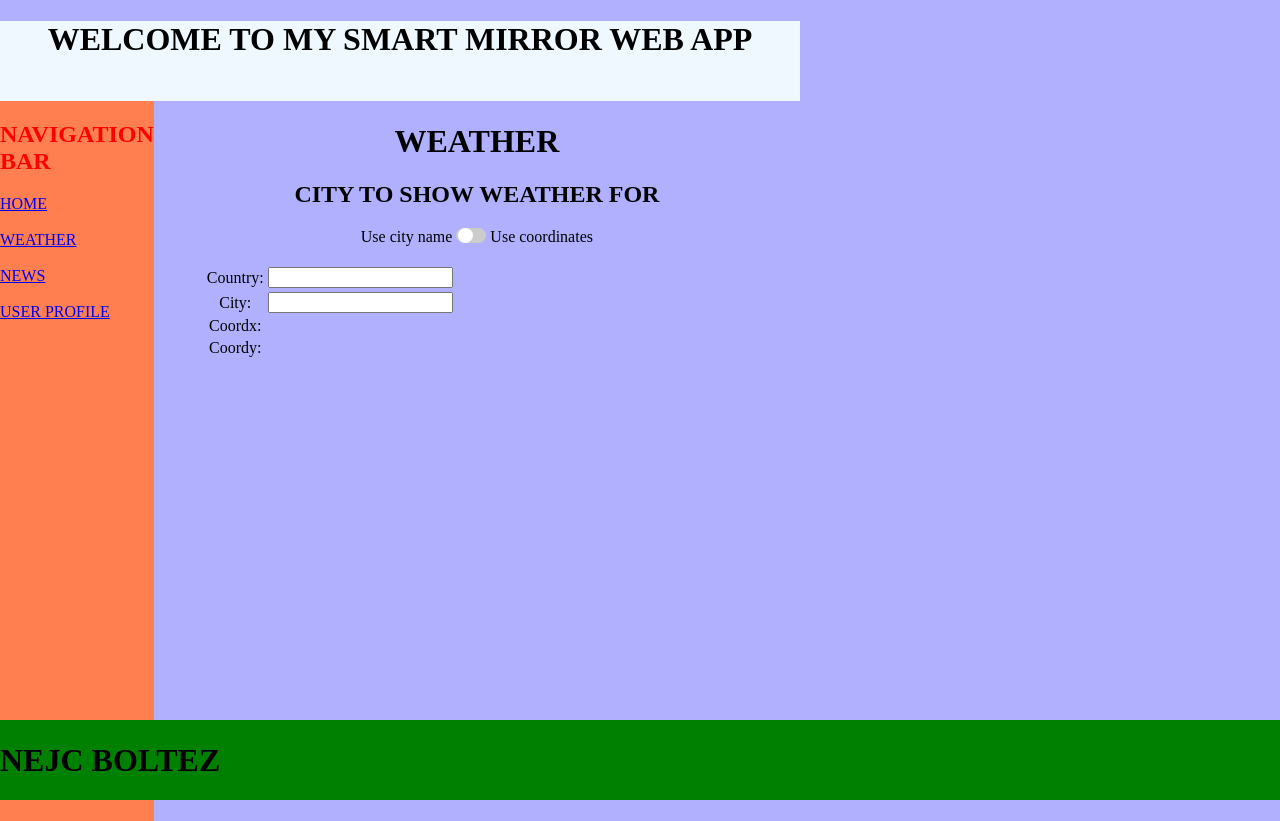
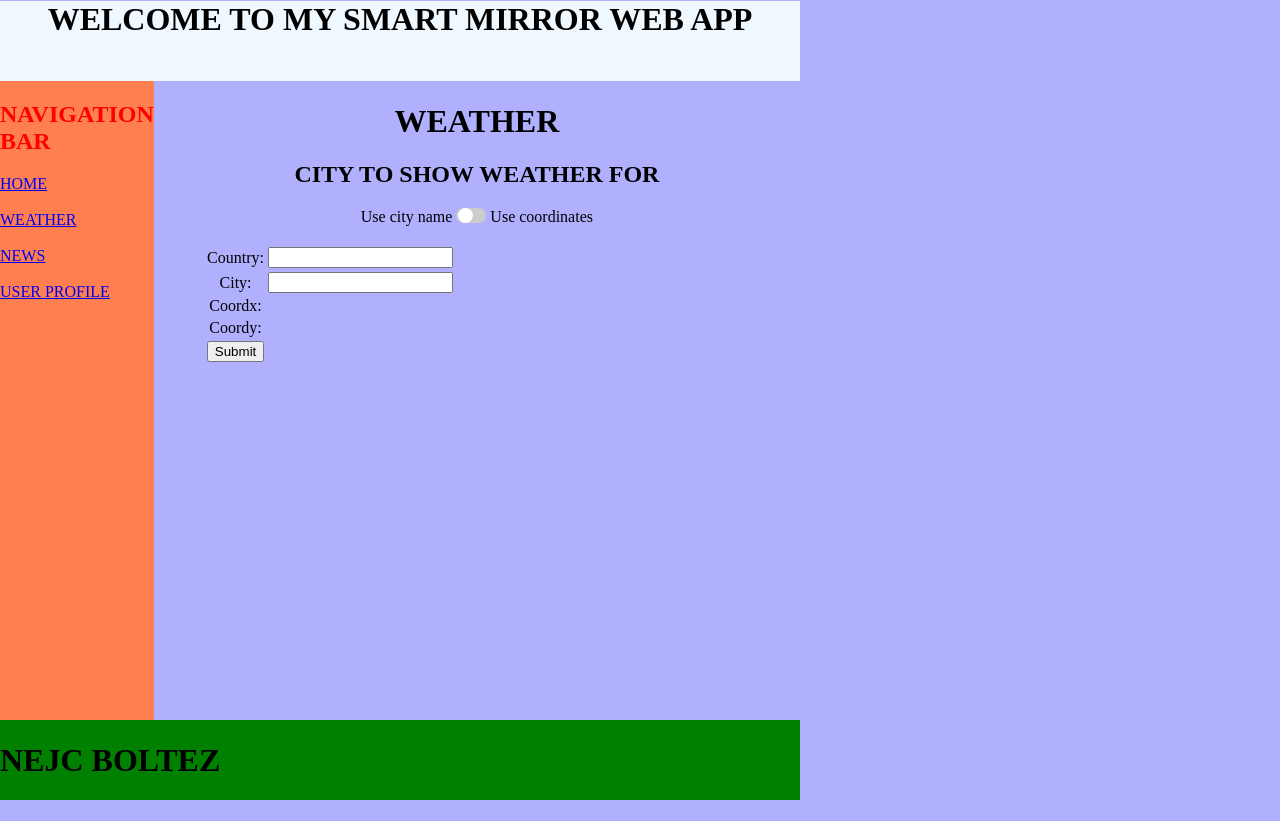
Before and after one commit to NejcBoltez/smart-mirror-server, a Django app: page /weather in a window 1280 px wide. After the commit the page ends 800 px from the top, so only its background shows below. Run offline with Django 3.2, Linux system fonts and the light colour scheme.

```diff
--- a/django_app/templates/smartmirror_django/weather.html
+++ b/django_app/templates/smartmirror_django/weather.html
@@ -63,10 +63,6 @@
     .slider.round:before {
         border-radius: 50%;
     }
-
-    table {
-        text-align: center;
-    }
 </style>
 <div class="weatherDiv">
     <h1>WEATHER</h1>
@@ -79,6 +75,7 @@
     </label>
     <p1>Use coordinates</p1>
     <br></br>
+    <div class="divForm">
         <form class="form" action="" method="POST">
             <table>
                 {% csrf_token %} {% for field in form %}
@@ -87,8 +84,13 @@
                     <td>{{field}}</td>
                 </tr>
                 {% endfor %}
+                <tr>
+                    <td><input class="submitForm" type="submit"></input>
+                    </td>
+                </tr>
             </table>
         </form>
+    </div>
     <script>
         var useCoordinates = false;
         document.getElementById("id_country").type = "text";
--- a/templates/main_header.html
+++ b/templates/main_header.html
@@ -16,7 +16,6 @@
             width: 100vh;
             margin: 0;
             padding: 0;
-            height: 80vh;
             background-color: rgb(176, 176, 254);
         }
 
@@ -25,35 +24,36 @@
             background-color: aliceblue;
             width: 100vh;
             height: 10vh;
-            padding: 0;
-            margin: 0;
+            padding: none;
+            margin: none;
+            margin-top: -20px;
             top: 0;
         }
 
         .home-container {
             display: flex;
-            height: 90vh;
+            height: 80vh;
         }
 
         .nav-container {
             background-color: coral;
             color: red;
-            height: 100%;
+            height: 80vh;
             width: 20vh;
         }
 
         .value-container {
             padding: 0px 50px;
             text-align: center;
-            width: 100%;
+            width: 80vh;
         }
 
         .footer {
             background-color: green;
             position: absolute;
             bottom: 0;
-            margin: auto;
-            width: 100%;
+            margin: 0;
+            width: 100vh;
         }
     </style>
     <header>
```
Lines whose indentation alone changed are shown as unchanged.
